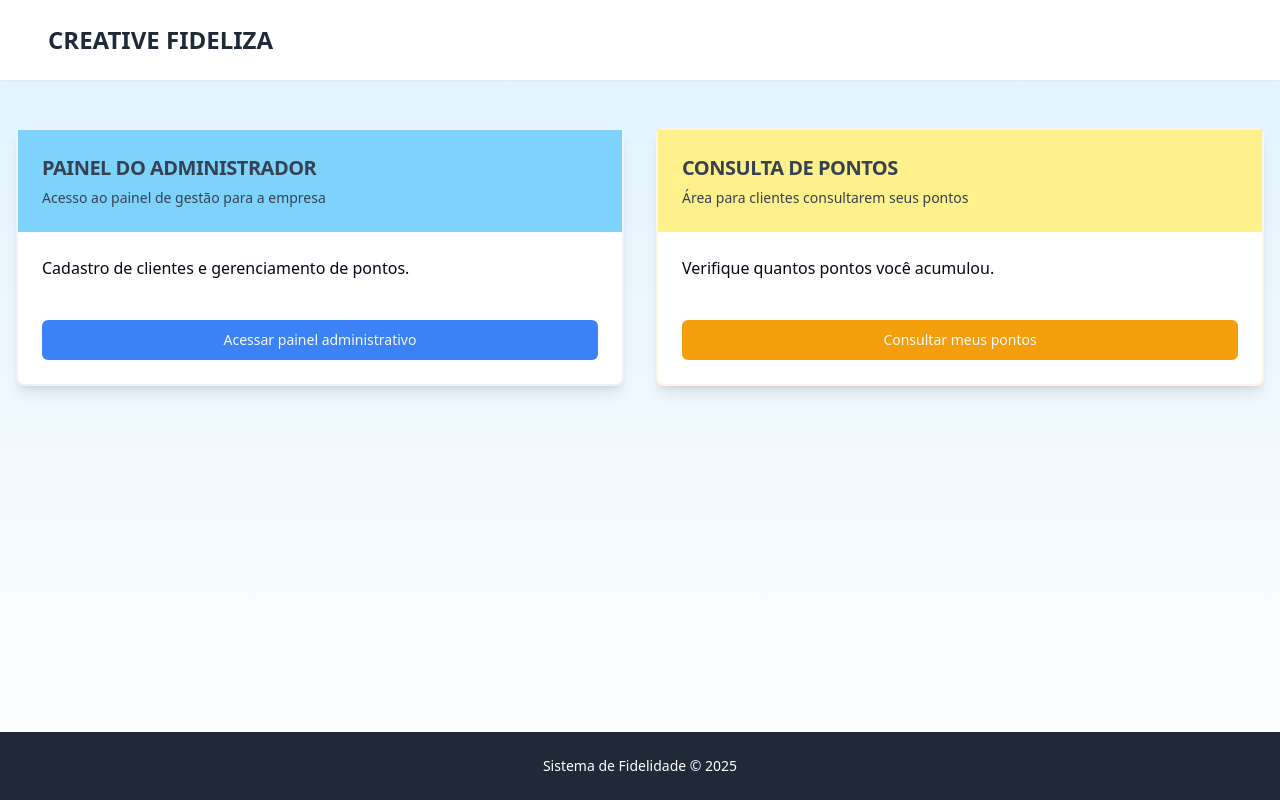
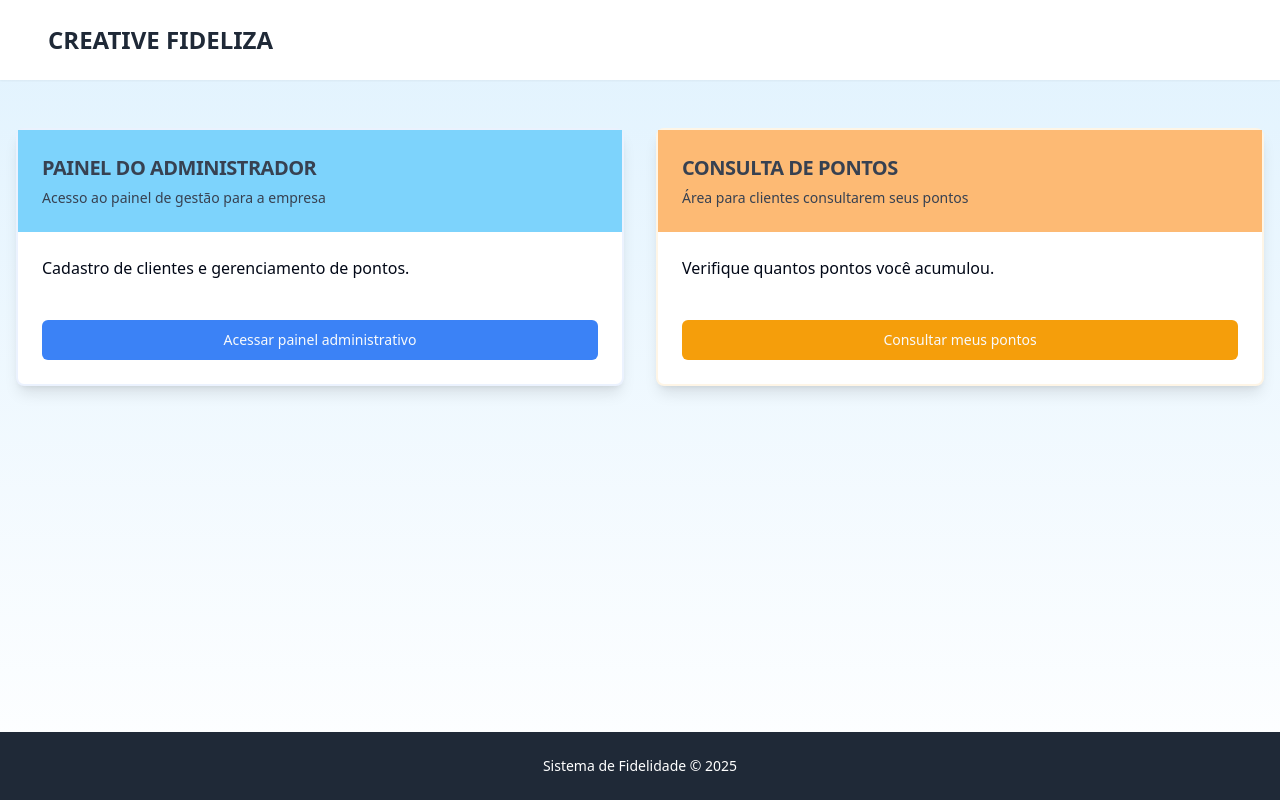
Before and after one commit to KarlaTeshima/creativefideliza, a React (Vite) app: page / in a window 1280 px wide. Built offline with nearby package versions, Linux system fonts and the light colour scheme.

Commit message:
Visual edit in Lovable
Edited UI in Lovable

```diff
--- a/src/pages/Index.tsx
+++ b/src/pages/Index.tsx
@@ -28,7 +28,7 @@ const Index = () => {
           </Card>
 
           <Card className="border-2 border-brand-accent/10 shadow-lg transition-all hover:shadow-xl">
-            <CardHeader className="bg-yellow-200">
+            <CardHeader className="bg-orange-300">
               <CardTitle className="text-xl text-gray-700">CONSULTA DE PONTOS</CardTitle>
               <CardDescription className="text-gray-700">Área para clientes consultarem seus pontos</CardDescription>
             </CardHeader>
```
